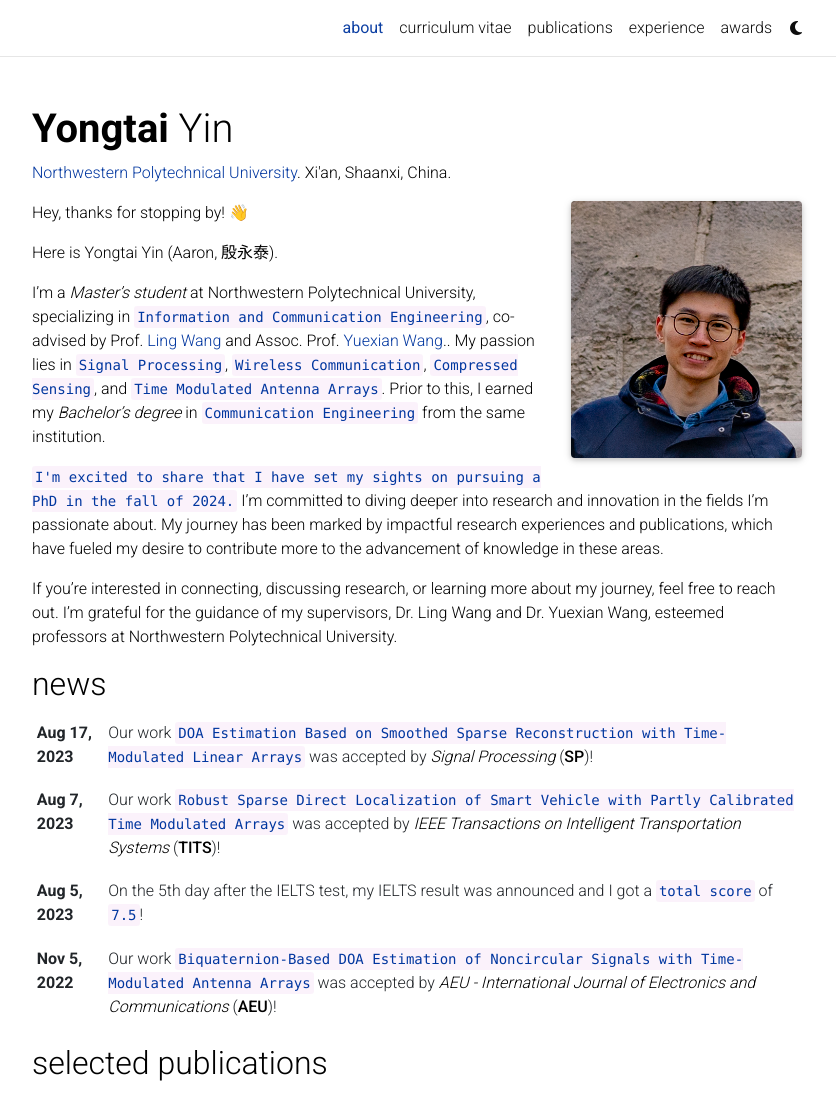
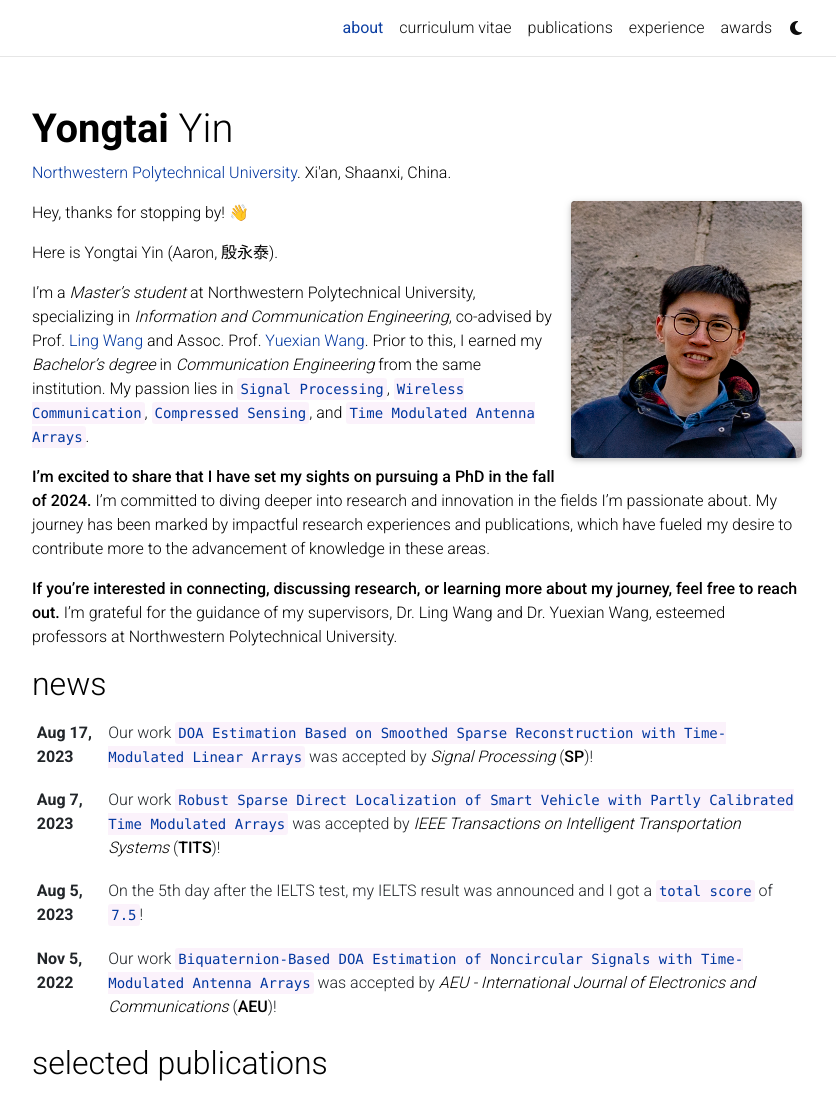
Before and after one commit to yongtai-yin/yongtai-yin.github.io, a Jekyll site: the page built from _pages/about.md, in a window 1280 px wide and 1381 px high, cut to the strip 0-1111 px from the top of the window. Shown: the whole strip, without its empty margins (223-1059 px from the left). Built offline with Jekyll 4.4.1, drawn with Linux system fonts in a browser that asks for light colours; full-size pictures stand in for the smaller copies a plugin makes; comment, search, counter and statistics services are not loaded; a style sheet for code colours, icons or effects is not loaded.

```diff
--- a/_pages/about.md
+++ b/_pages/about.md
@@ -22,8 +22,8 @@ Hey, thanks for stopping by! 👋
 
 Here is Yongtai Yin (Aaron, 殷永泰).
 
-I'm a *Master's student* at Northwestern Polytechnical University, specializing in `Information and Communication Engineering`, co-advised by Prof. [Ling Wang](https://ieeexplore.ieee.org/author/37578965000) and Assoc. Prof. [Yuexian Wang](https://orcid.org/0000-0002-3622-6162).. My passion lies in `Signal Processing`, `Wireless Communication`, `Compressed Sensing`, and `Time Modulated Antenna Arrays`. Prior to this, I earned my *Bachelor's degree* in `Communication Engineering` from the same institution.
+I'm a *Master's student* at Northwestern Polytechnical University, specializing in *Information and Communication Engineering*, co-advised by Prof. [Ling Wang](https://ieeexplore.ieee.org/author/37578965000) and Assoc. Prof. [Yuexian Wang](https://orcid.org/0000-0002-3622-6162). Prior to this, I earned my *Bachelor's degree* in *Communication Engineering* from the same institution. My passion lies in `Signal Processing`, `Wireless Communication`, `Compressed Sensing`, and `Time Modulated Antenna Arrays`.
 
-`I'm excited to share that I have set my sights on pursuing a PhD in the fall of 2024.` I'm committed to diving deeper into research and innovation in the fields I'm passionate about. My journey has been marked by impactful research experiences and publications, which have fueled my desire to contribute more to the advancement of knowledge in these areas.
+**I'm excited to share that I have set my sights on pursuing a PhD in the fall of 2024.** I'm committed to diving deeper into research and innovation in the fields I'm passionate about. My journey has been marked by impactful research experiences and publications, which have fueled my desire to contribute more to the advancement of knowledge in these areas.
 
-If you're interested in connecting, discussing research, or learning more about my journey, feel free to reach out. I'm grateful for the guidance of my supervisors, Dr. Ling Wang and Dr. Yuexian Wang, esteemed professors at Northwestern Polytechnical University.
+**If you're interested in connecting, discussing research, or learning more about my journey, feel free to reach out.** I'm grateful for the guidance of my supervisors, Dr. Ling Wang and Dr. Yuexian Wang, esteemed professors at Northwestern Polytechnical University.
```
